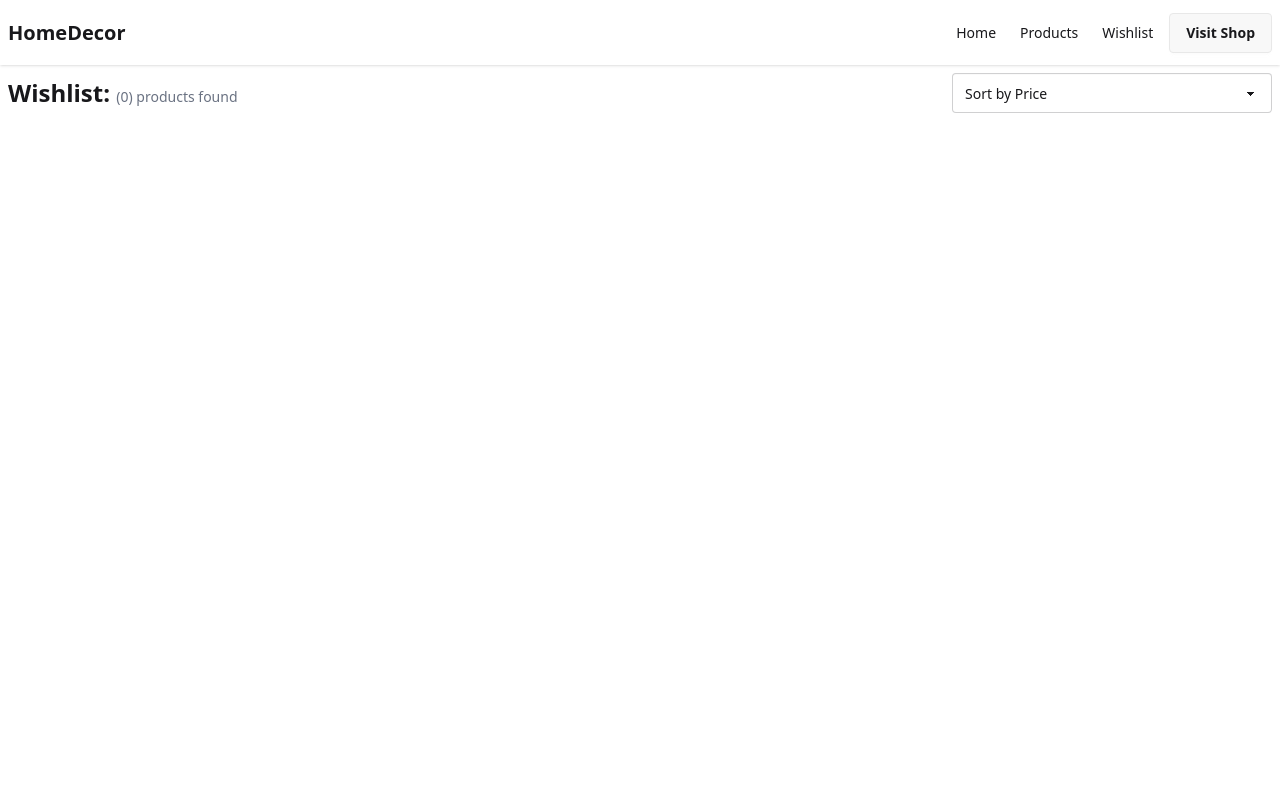
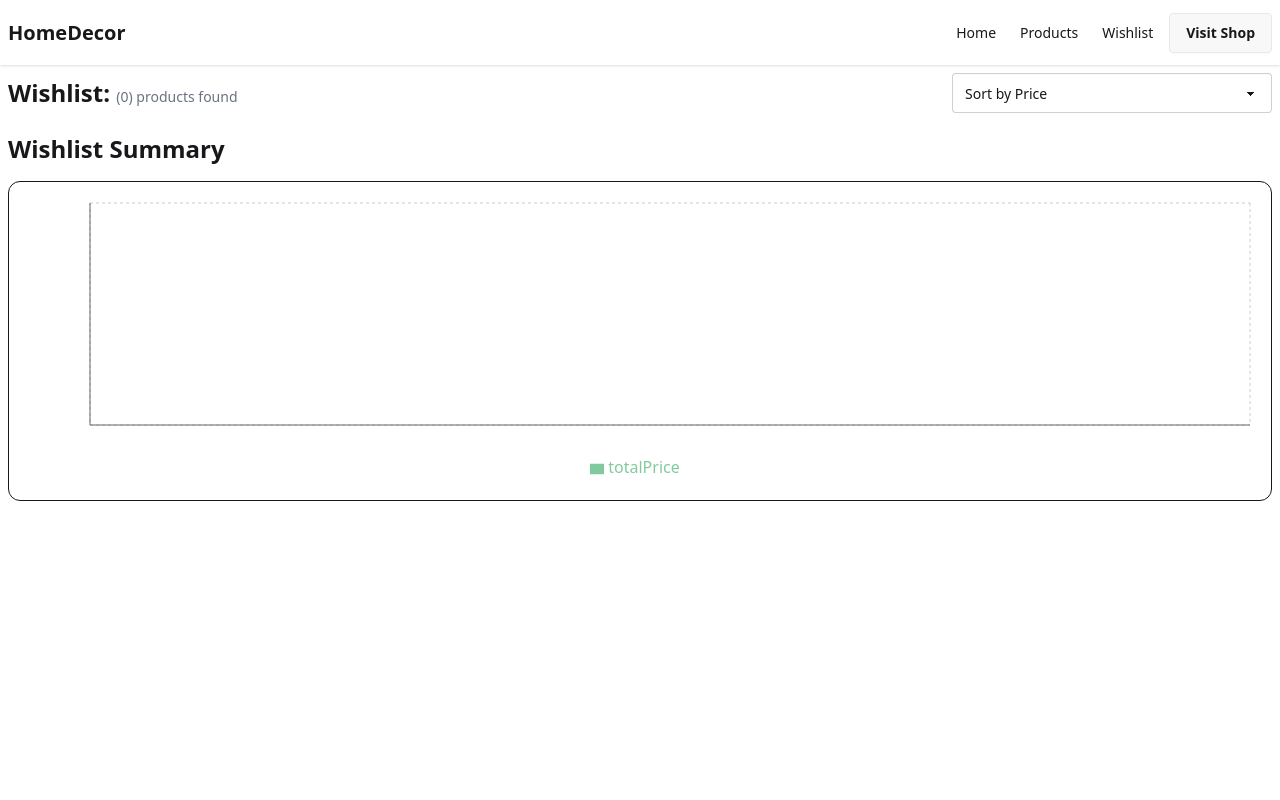
Before and after one commit to rakibhassannayem/home-decor, a React (Vite) app: page /wishlist in a window 1280 px wide. Shown: the top 800 px of the page. Built offline with nearby package versions, Linux system fonts and the light colour scheme.

Commit message:
recharts

```diff
--- a/package.json
+++ b/package.json
@@ -17,6 +17,7 @@
     "react": "^19.1.1",
     "react-dom": "^19.1.1",
     "react-router": "^7.9.3",
+    "recharts": "^3.2.1",
     "tailwindcss": "^4.1.14"
   },
   "devDependencies": {
--- a/src/pages/Wishlist.jsx
+++ b/src/pages/Wishlist.jsx
@@ -1,4 +1,14 @@
-import React, { useEffect, useState } from "react";
+import { useEffect, useState } from "react";
+import {
+  Bar,
+  BarChart,
+  CartesianGrid,
+  Legend,
+  ResponsiveContainer,
+  Tooltip,
+  XAxis,
+  YAxis,
+} from "recharts";
 
 const Wishlist = () => {
   const [wishlist, setWishlist] = useState([]);
@@ -12,9 +22,9 @@ const Wishlist = () => {
 
   const sortedItem = () => {
     if (sortOrder === "price-asc") {
-      return [...wishlist.sort((a, b) => a.price - b.price)];
+      return [...wishlist].sort((a, b) => a.price - b.price);
     } else if (sortOrder === "price-dsc") {
-      return [...wishlist.sort((a, b) => b.price - a.price)];
+      return [...wishlist].sort((a, b) => b.price - a.price);
     } else {
       return wishlist;
     }
@@ -27,6 +37,18 @@ const Wishlist = () => {
     setWishlist(updatedList);
     localStorage.setItem("wishlist", JSON.stringify(updatedList));
   };
+
+  const totalsByCategory = {};
+  wishlist.forEach((product) => {
+    const category = product.category;
+    totalsByCategory[category] =
+      (totalsByCategory[category] || 0) + product.price;
+  });
+  const chartData = Object.keys(totalsByCategory).map((category) => ({
+    category,
+    totalPrice: totalsByCategory[category],
+  }));
+
   return (
     <div>
       <div className="flex items-center justify-between mb-4">
@@ -43,14 +65,13 @@ const Wishlist = () => {
             value={sortOrder}
             onChange={(e) => setSortOrder(e.target.value)}
           >
-            <option value="none" selected>
-              Sort by Price
-            </option>
+            <option value="none">Sort by Price</option>
             <option value="price-asc">Low to High</option>
             <option value="price-dsc">High to Low</option>
           </select>
         </label>
       </div>
+
       <div className="space-y-3">
         {sortedItem().map((p) => (
           <div key={p.id} className="card card-side bg-base-100 shadow border">
@@ -77,6 +98,23 @@ const Wishlist = () => {
           </div>
         ))}
       </div>
+
+      {/* chart */}
+      <div className="my-5">
+        <h1 className="text-2xl font-bold">Wishlist Summary</h1>
+        <div className="bg-base-100 border rounded-xl p-4 my-4 h-80">
+          <ResponsiveContainer width="100%" height="100%">
+            <BarChart data={chartData}>
+              <CartesianGrid strokeDasharray="3 3" />
+              <XAxis dataKey="category" />
+              <YAxis />
+              <Tooltip />
+              <Legend />
+              <Bar dataKey="totalPrice" fill="#82ca9d" />
+            </BarChart>
+          </ResponsiveContainer>
+        </div>
+      </div>
     </div>
   );
 };
```
Also changed, not shown: 1 other file (tests, documents, lock files or other folders).
